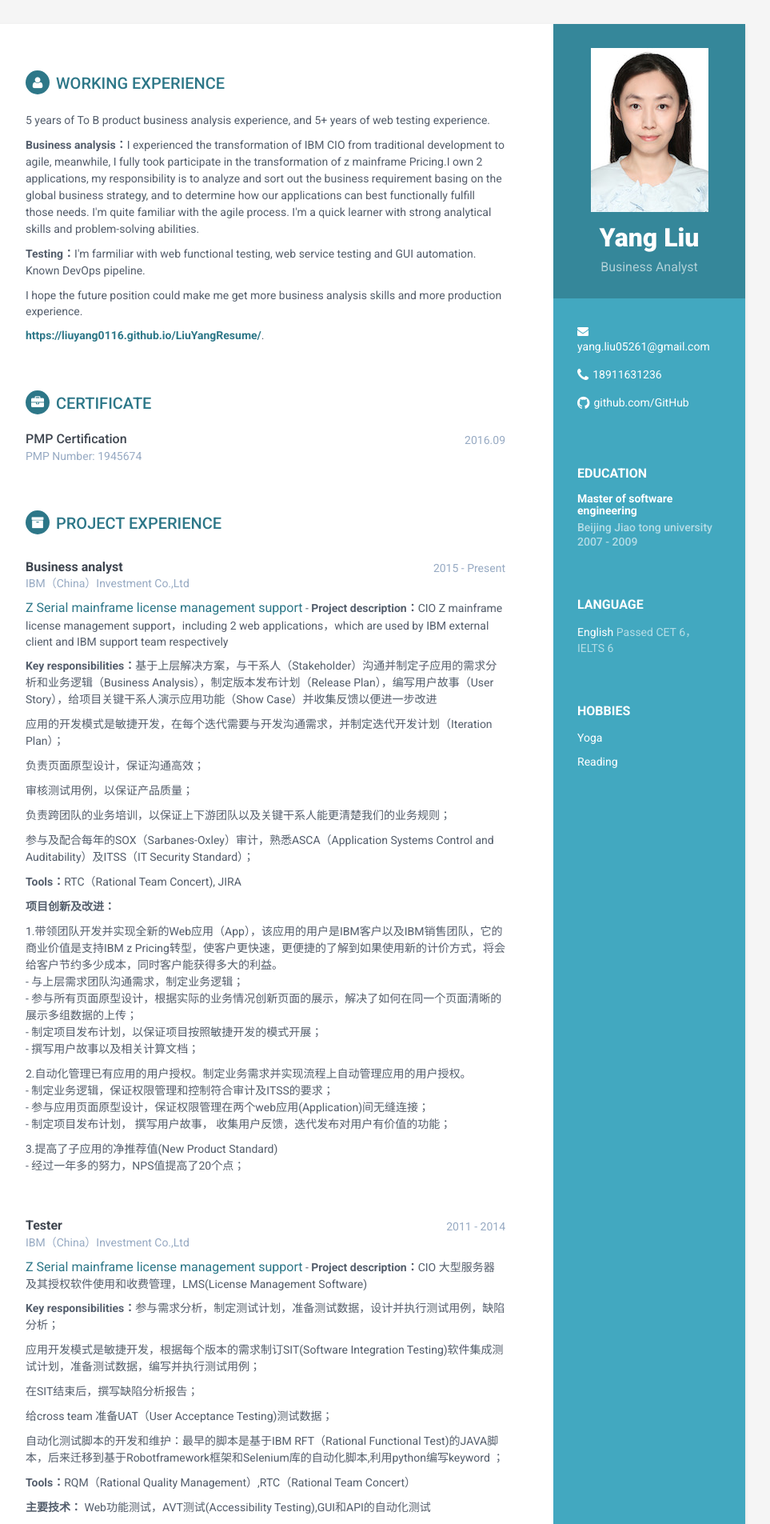
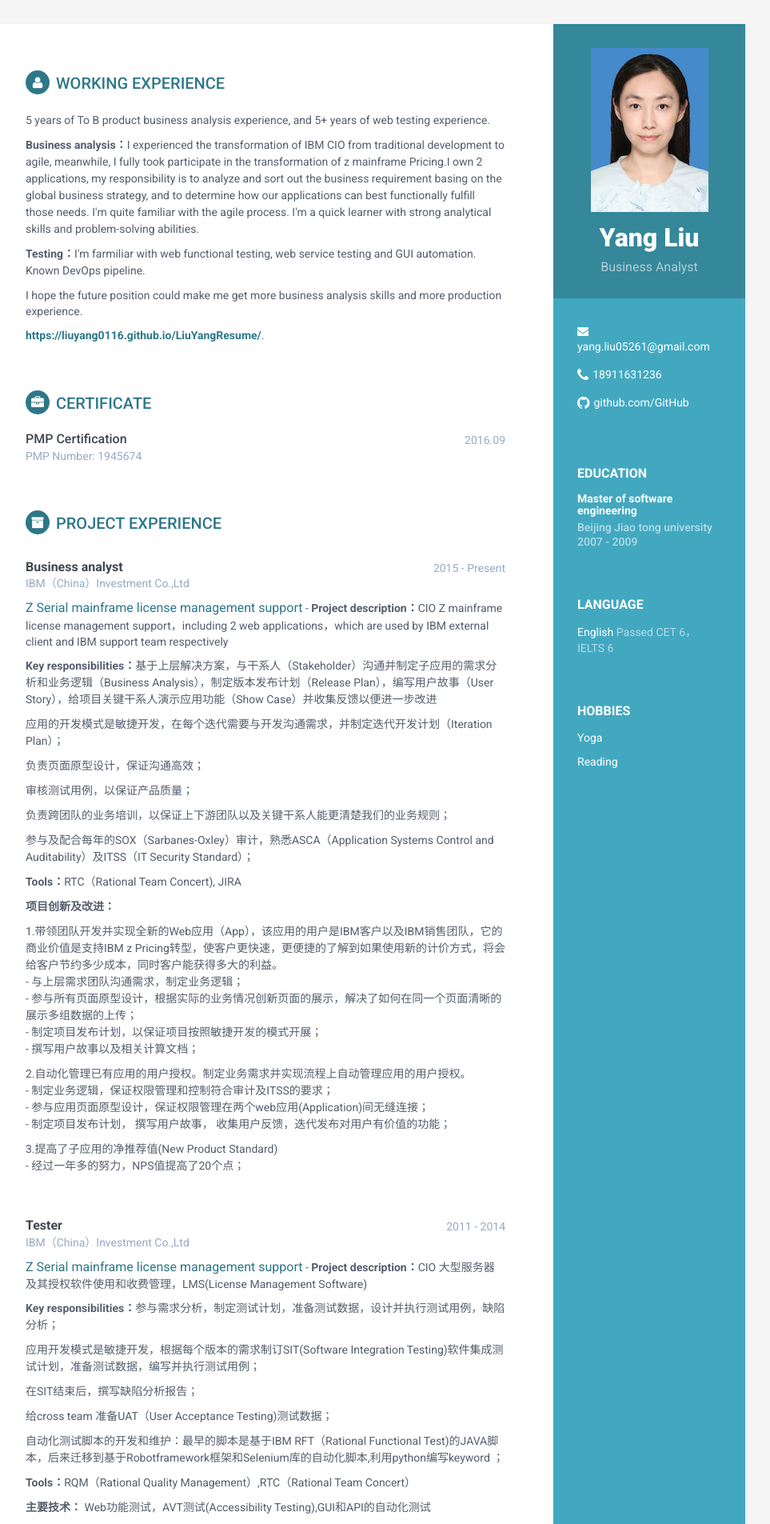
Before and after one commit to liuyang0116/LiuYangResume_EN, a Jekyll site: the page built from index.html, in a window 1280 px wide. Shown: the top 1905 px of the page at 80% size, without its empty margins (188-1151 px from the left). Built offline with Jekyll 4.4.1, drawn with Linux system fonts in a browser that asks for light colours.

Commit message:
Update sidebar.html

```diff
--- a/_includes/sidebar.html
+++ b/_includes/sidebar.html
@@ -3,7 +3,7 @@
 
      <div class="sidebar-wrapper">
             <div class="profile-container">
-                <img class="profile" src="{{site.baseurl}}/assets/images/liuyang_white.png">
+                <img class="profile" src="{{site.baseurl}}/assets/images/yangyang.png">
                 <h1 class="name">Yang Liu</h1>
                 <h3 class="tagline">Business Analyst</h3>
             </div><!--//profile-container-->
```
